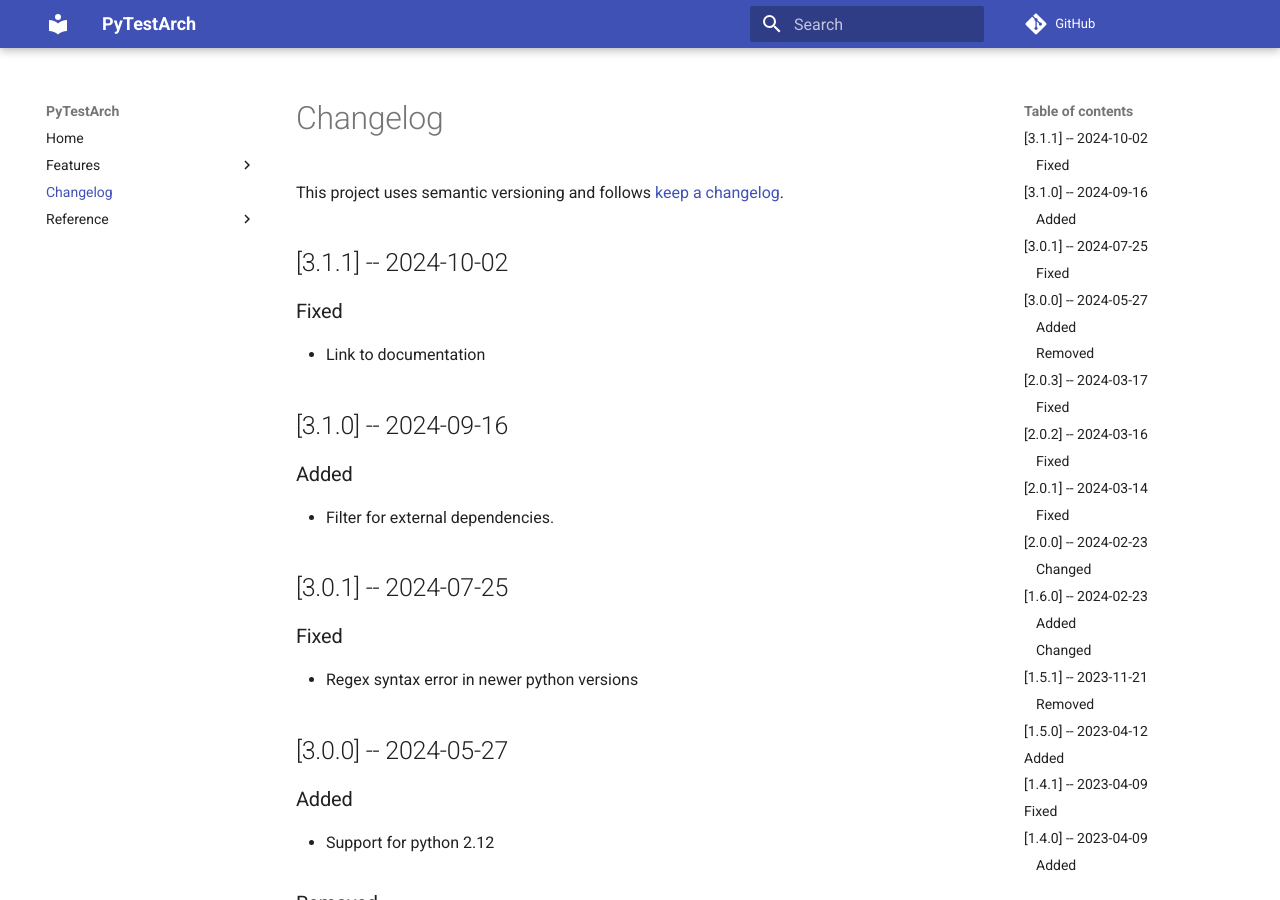
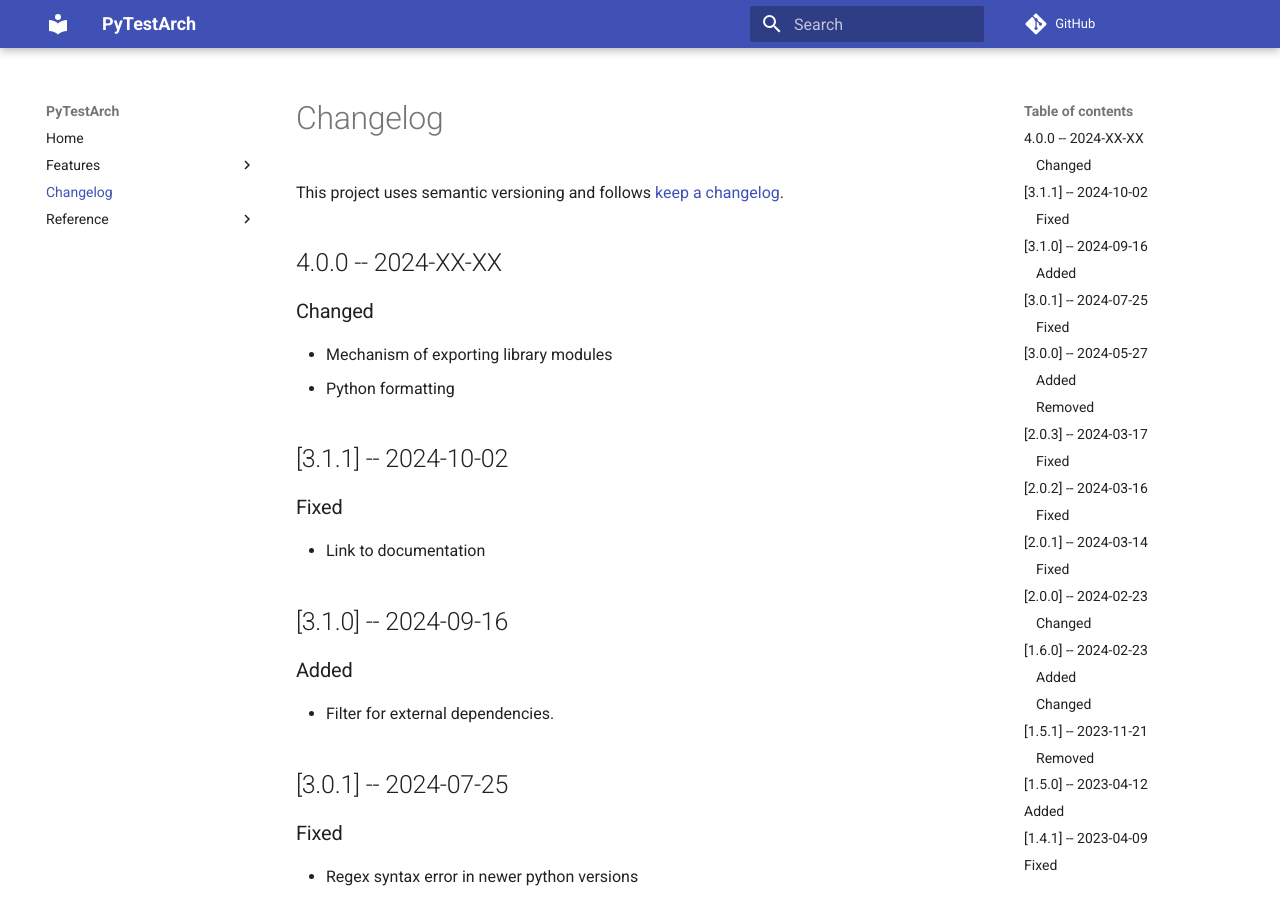
Before and after one commit to zyskarch/pytestarch, an MkDocs documentation site: the page built from docs/changelog.md, in a window 1280 px wide and 900 px high. Built offline with MkDocs 1.6.1 and Material for MkDocs 9.7.7, drawn with Linux system fonts in a browser that asks for light colours; comment, search, counter and statistics services are not loaded; the version menu is left out.

```diff
--- a/docs/changelog.md
+++ b/docs/changelog.md
@@ -1,6 +1,12 @@
 # Changelog
 
 This project uses semantic versioning and follows [keep a changelog](https://keepachangelog.com).
+
+## 4.0.0 -- 2024-XX-XX
+### Changed
+- Mechanism of exporting library modules
+- Python formatting
+
 
 ## [3.1.1] -- 2024-10-02
 ### Fixed
--- a/pyproject.toml
+++ b/pyproject.toml
@@ -46,6 +46,7 @@
 pytest = "^8.2.1"
 coverage = "^7.5.2"
 mike = "2.1.1"
+ruff = "^0.7.0"
 
 [build-system]
 requires = ["poetry-core>=1.8.0"]
```
Also changed, not shown: 2 other files.
